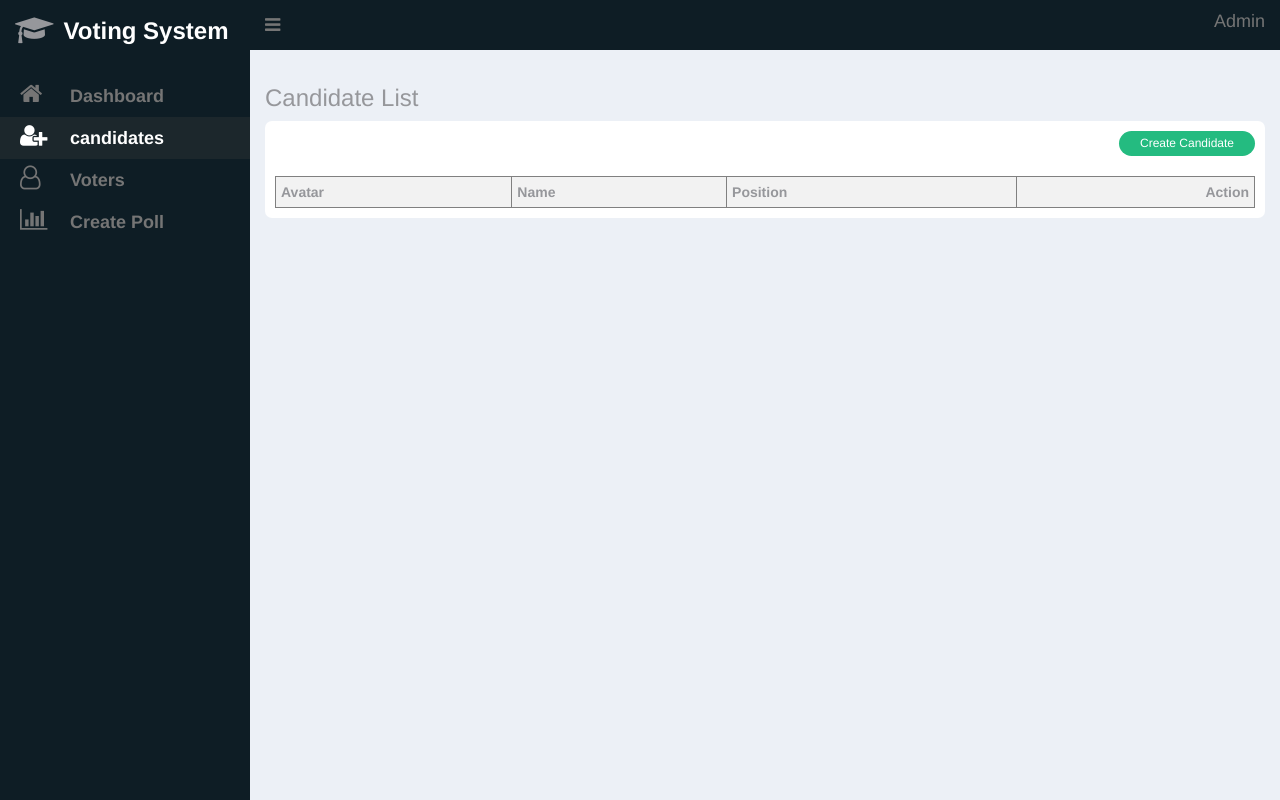
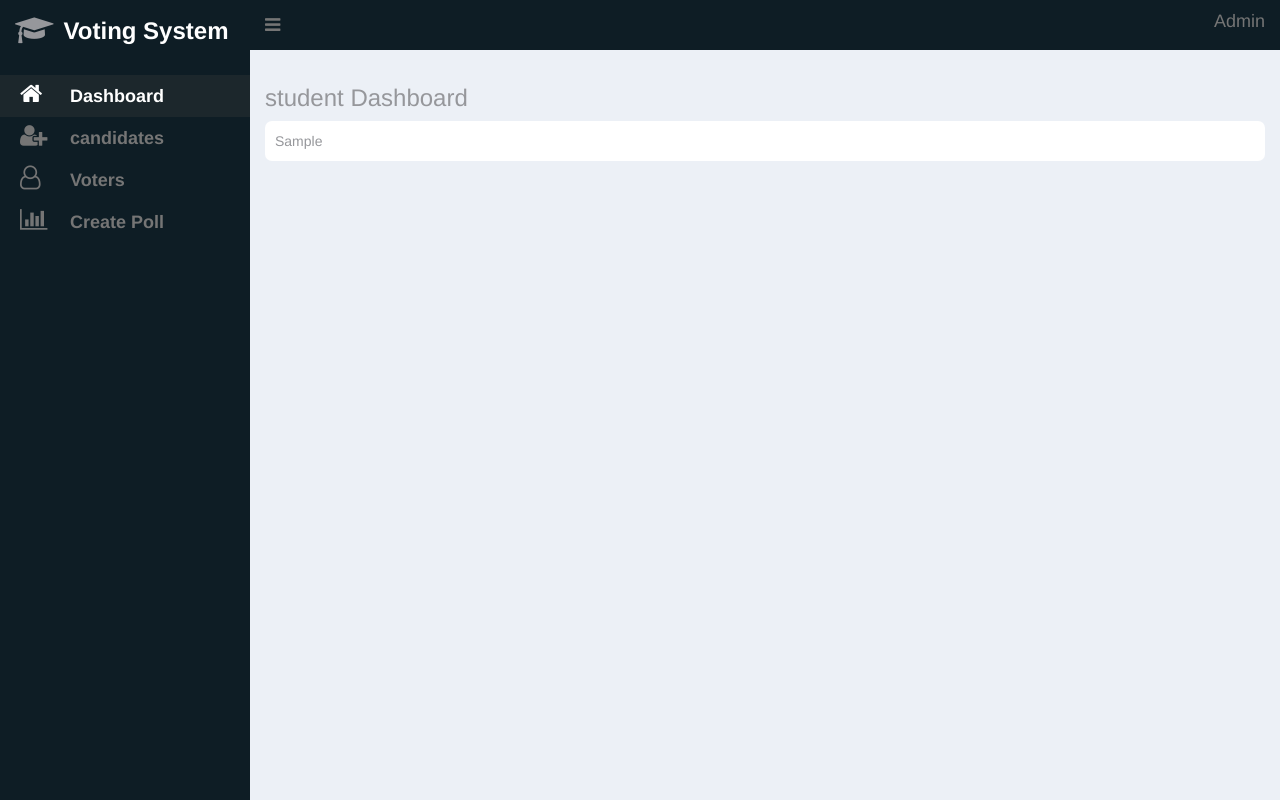
Before and after one commit to votesystem123/vote_system, a Django app: page /dashboard/ in a window 1280 px wide. Run offline with Django 5.2, Linux system fonts and the light colour scheme; lists and menus that the app fills with data are empty; some libraries are stand-ins or nearby versions.

Commit message:
student dashboard

```diff
--- a/templates/dashboard/dashboard_student_home.html
+++ b/templates/dashboard/dashboard_student_home.html
@@ -28,10 +28,10 @@
                     </div>
                 </div>
                 <ul class="sidebar-nav">
-                    <li >
+                    <li class="active">
                         <a href="#"><i class="fa fa-home"></i></i>Dashboard</a>
                     </li>
-                    <li class="active">
+                    <li>
                         <a href="#"><i class="fa fa-user-plus"></i>candidates</a>
                     </li>
                     <li>
@@ -62,73 +62,10 @@
                 <div class="row">
                     <div class="col-lg-12">
 
-                        <h3>Candidate List</h3>
+                        <h3>student Dashboard</h3>
                         <div class="main_card_section">
-                            <div class="export_bt_sec">
-                                <button type="button" class="export_btn" data-toggle="modal" data-target="#CandidateModal">Create Candidate</button>
-                            </div>
-                            <div class="modal fade" id="CandidateModal" role="dialog">
-                                <div class="modal-dialog">
+                            Sample
 
-                                <!-- Modal content-->
-                                <div class="modal-content">
-                                    <div class="modal-header">
-                                    <button type="button" class="close" data-dismiss="modal">&times;</button>
-                                    <h4 class="modal-title">Create Candidate</h4>
-                                    </div>
-                                    <div class="modal-body">
-                                        <form action="">
-                                            <div class="modal_form_sec">
-                                                <div class="model_form_input">
-                                                    <label for="">Name:</label>
-                                                    <input type="text">
-                                                </div>
-                                                <div class="model_form_input">
-                                                    <label for="">position: </label>
-                                                    <input type="text">
-                                                </div>
-                                                <div class="model_form_input">
-                                                    <label for="">image: </label>
-                                                    <input type="text">
-                                                </div>
-                                                <div class="model_form_input">
-                                                    <button type="button" class="export_btn">Save</button>
-                                                </div>
-
-
-
-                                            </div>
-                                        </form>
-                                    </div>
-                                    <div class="modal-footer">
-                                        <!-- <button type="button" class="btn btn-default" data-dismiss="modal">Close</button> -->
-                                    </div>
-                                </div>
-
-                                </div>
-                            </div>
-                            <div>
-                                <table border="1">
-                                    <thead>
-                                        <tr>
-                                            <th>Avatar</th>
-                                            <th>Name</th>
-                                            <th>Position</th>
-                                            <th class="table_action">Action</th>
-                                            <!-- Add more columns as needed -->
-                                        </tr>
-                                    </thead>
-                                    <tbody>
-                                        {% for item in data %}
-                                            <tr>
-                                                <td>{{ item.id }}</td>
-                                                <td>{{ item.name }}</td>
-                                                <!-- Add more cells for additional columns -->
-                                            </tr>
-                                        {% endfor %}
-                                    </tbody>
-                                </table>
-                            </div>
                         </div>
                     </div>
                 </div>
```
